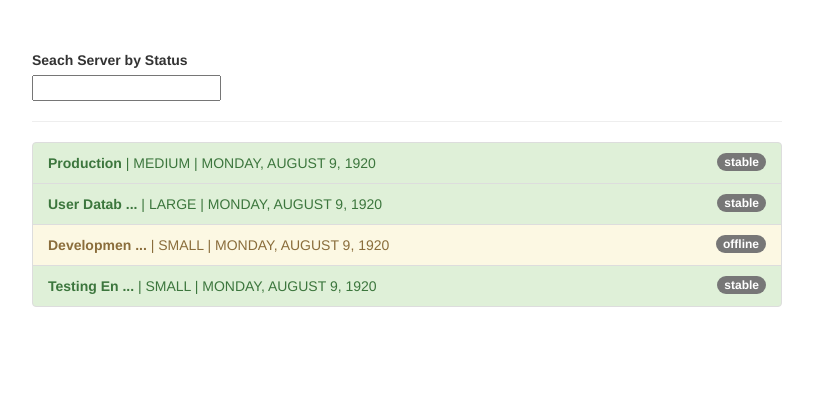
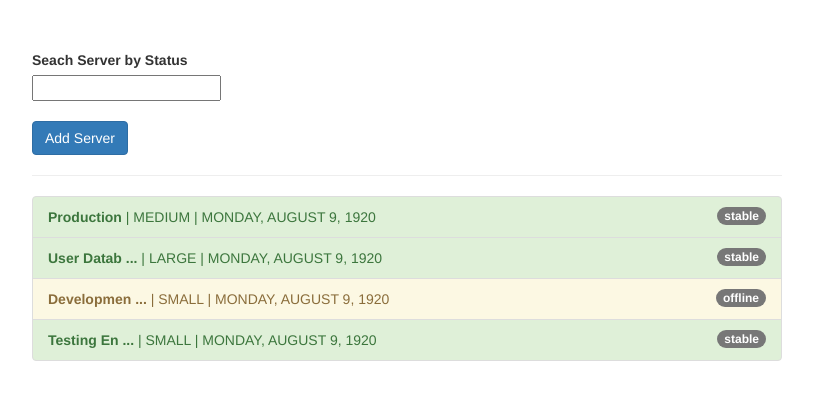
Before and after one commit to melarenina/Pipes, an Angular app: page / in a window 1280 px wide. Shown: the top 400 px of the page, without its empty margins (233-1046 px from the left). Built offline with nearby package versions, Linux system fonts and the light colour scheme.

Commit message:
Pure and Impure Pipes (or: How to "fix" the Filter Pipe)

```diff
--- a/src/app/Pipes/filter.pipe.ts
+++ b/src/app/Pipes/filter.pipe.ts
@@ -1,7 +1,8 @@
 import { Pipe, PipeTransform } from '@angular/core';
 
 @Pipe({
-  name: 'filter'
+  name: 'filter',
+  pure: false
 })
 export class FilterPipe implements PipeTransform {
 
--- a/src/app/app.component.html
+++ b/src/app/app.component.html
@@ -4,6 +4,8 @@
       <label for="serverStatus">Seach Server by Status</label>
       <br />
       <input type="text" id="serverStatus" name="serverStatus" [(ngModel)]="filteredStatus">
+      <br><br>
+      <button class="btn btn-primary" (click)="onAddServer()">Add Server</button>
       <hr>
       <ul class="list-group">
         <li
--- a/src/app/app.component.ts
+++ b/src/app/app.component.ts
@@ -35,6 +35,7 @@
       started: new Date(15, 1, 2017)
     }
   ];
+
   getStatusClasses(server: {instanceType: string, name: string, status: string, started: Date}) {
     return {
       'list-group-item-success': server.status === 'stable',
@@ -42,4 +43,13 @@
       'list-group-item-danger': server.status === 'critical'
     };
   }
+
+  onAddServer(){
+    this.servers.push({
+      instanceType: 'small',
+      name: 'New Server',
+      status: 'stable',
+      started: new Date(15, 1, 2017)
+    });
+  }
 }
```
